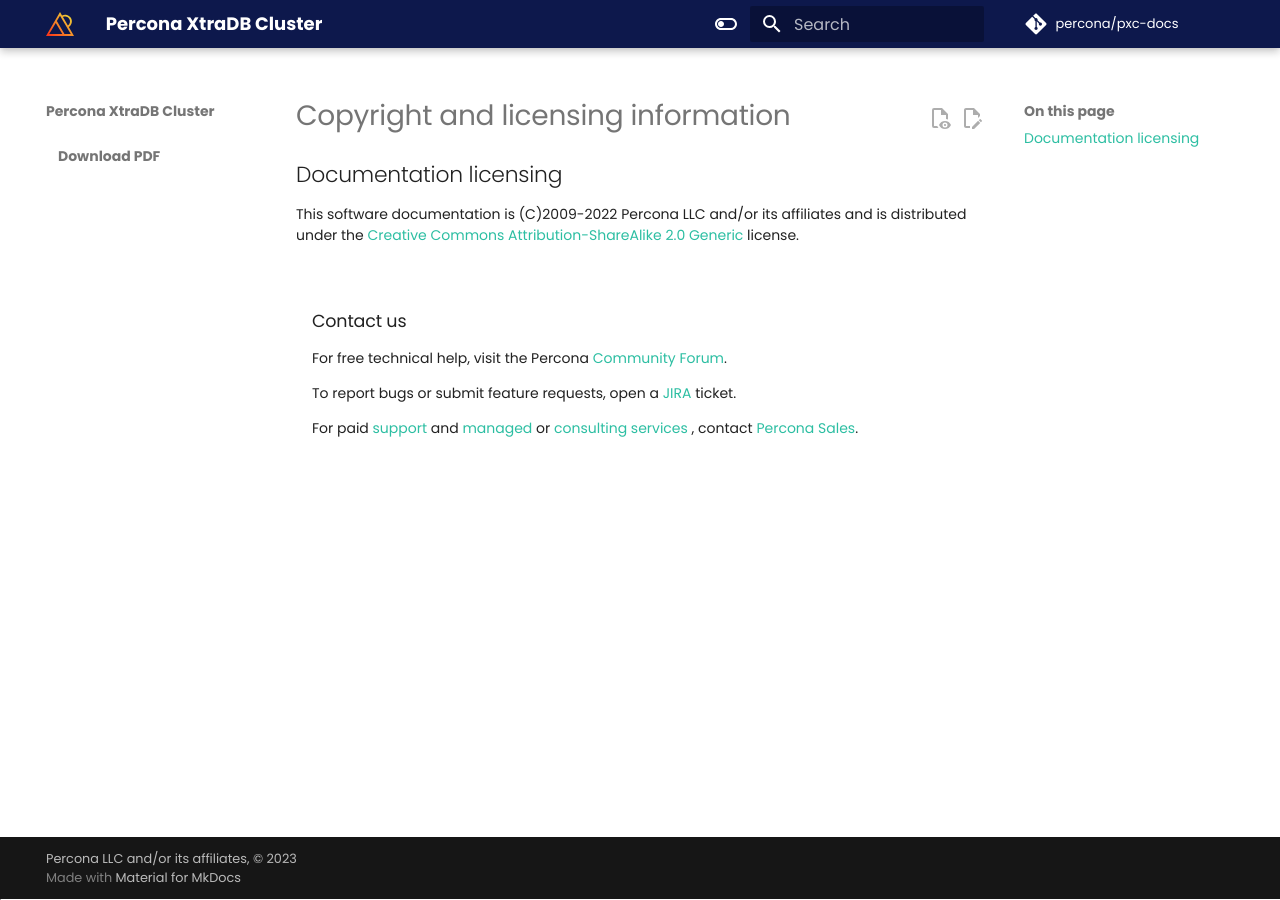
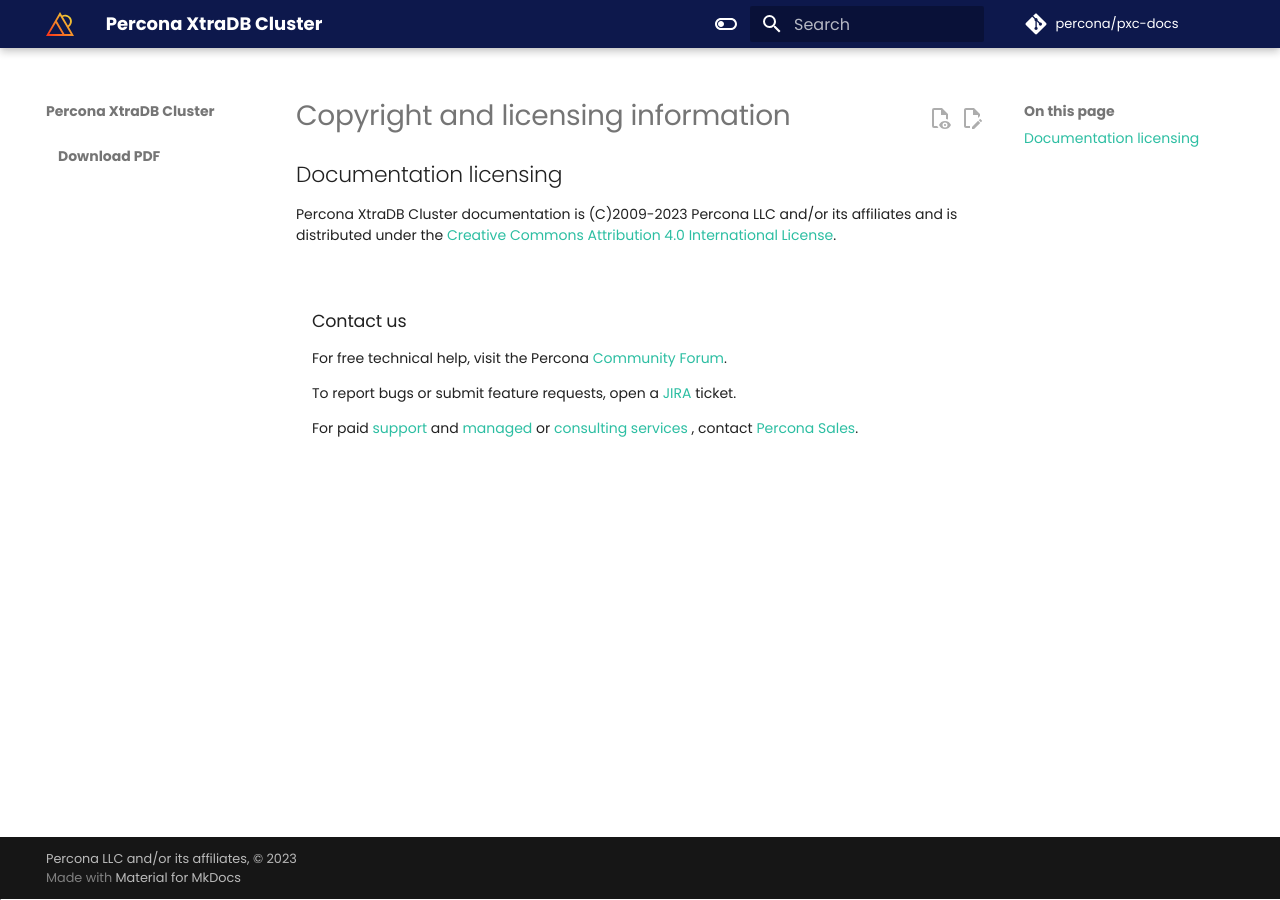
Before and after one commit to percona/pxc-docs, an MkDocs documentation site: the page built from docs/copyright-and-licensing-information.md, in a window 1280 px wide. Built offline with MkDocs 1.6.1 and Material for MkDocs 9.7.7, drawn with Linux system fonts in a browser that asks for light colours; nearby versions of some CDN libraries; comment, search, counter and statistics services are not loaded.

Commit message:
PXC-4151 Update the licensing information 	modified:   docs/copyright-and-licensing-information.md

```diff
--- a/docs/copyright-and-licensing-information.md
+++ b/docs/copyright-and-licensing-information.md
@@ -2,6 +2,4 @@
 
 ## Documentation licensing
 
-This software documentation is (C)2009-2022 Percona LLC and/or its affiliates
-and is distributed under the [Creative Commons Attribution-ShareAlike 2.0
-Generic](http://creativecommons.org/licenses/by-sa/2.0/) license.
+Percona XtraDB Cluster documentation is (C)2009-2023 Percona LLC and/or its affiliates and is distributed under the [Creative Commons Attribution 4.0 International License](https://creativecommons.org/licenses/by/4.0/).
```
